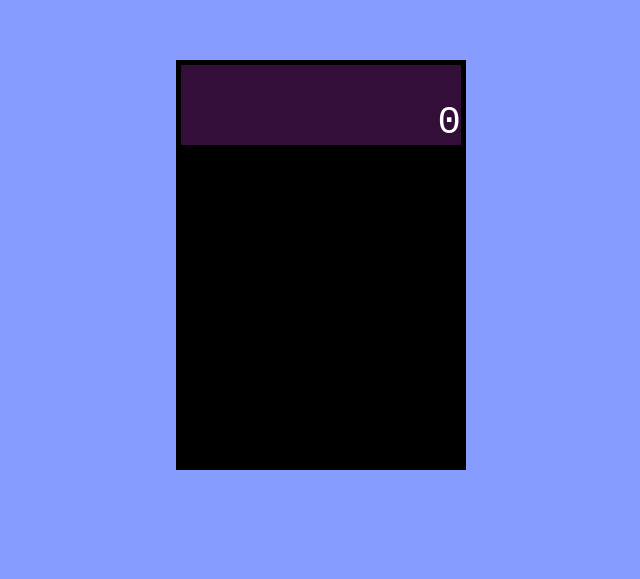
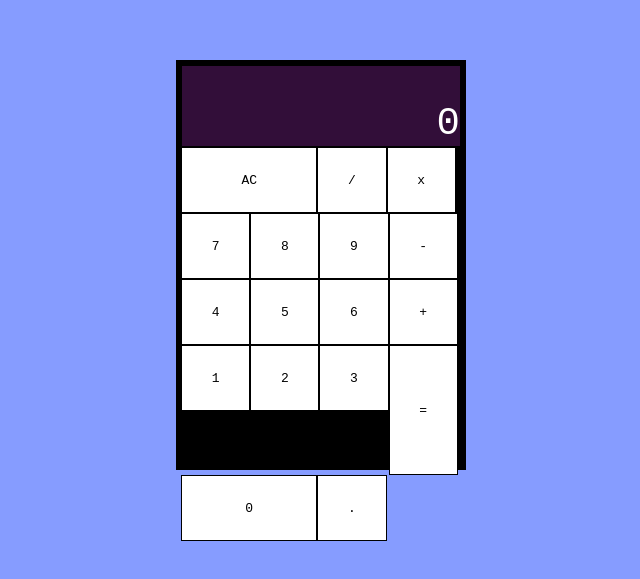
Before and after one commit to cbagby33/javascript-calculator, a React (Create React App) app: page / in a window 1280 px wide. Shown: the part 135-714 px from the top of the page, without its empty margins (319-959 px from the left). Built offline with nearby package versions, Linux system fonts and the light colour scheme.

Commit message:
added first iteration of the button components

```diff
--- a/src/App.css
+++ b/src/App.css
@@ -14,6 +14,7 @@
   background-color: black;
   display: flex;
   border: solid 5px black;
+  flex-wrap: wrap;
 }
 #display {
   width: 100%;
@@ -24,6 +25,22 @@
   display: flex;
   justify-content: right;
   align-items: end;
+  border: solid 1px black;
+}
+.button{
+  width: 24%;
+  height: 16%;
+  background-color: white;
+  display: flex;
+  justify-content: center;
+  align-items: center;
+  border: solid 1px black;
+}
+.wide {
+  width: 48%;
+}
+.tall{
+  height: 32%;
 }
 
 @media (prefers-reduced-motion: no-preference) {
--- /dev/null
+++ b/src/components/Button.js
@@ -0,0 +1,14 @@
+import React from 'react';
+
+class Button extends React.Component{
+	constructor (props){
+		super(props)
+	}
+	render(){
+		return(
+			<div className={'button '+this.props.type}>{this.props.label}</div>
+		)
+	}
+}
+
+export default Button
--- a/src/components/Calculator.js
+++ b/src/components/Calculator.js
@@ -1,5 +1,6 @@
 import React from 'react';
 import Display from './Display';
+import Button from './Button';
 
 //Calculator component that will hold all buttons
 class Calculator extends React.Component{
@@ -11,6 +12,23 @@ class Calculator extends React.Component{
 			<div id="calculator">
 				{/*Display component to keep track of all calculations*/}
 				<Display />
+				<Button label="AC" type="wide" />
+				<Button label="/" type="regular" />
+				<Button label="x" type="regular" />
+				<Button label="7" type="regular" />
+				<Button label="8" type="regular" />
+				<Button label="9" type="regular" />
+				<Button label="-" type="regular" />
+				<Button label="4" type="regular" />
+				<Button label="5" type="regular" />
+				<Button label="6" type="regular" />
+				<Button label="+" type="regular" />
+				<Button label="1" type="regular" />
+				<Button label="2" type="regular" />
+				<Button label="3" type="regular" />
+				<Button label="=" type="tall" />
+				<Button label="0" type="wide" />
+				<Button label="." type="regular" />
 			</div>
 		)
 	}
```
